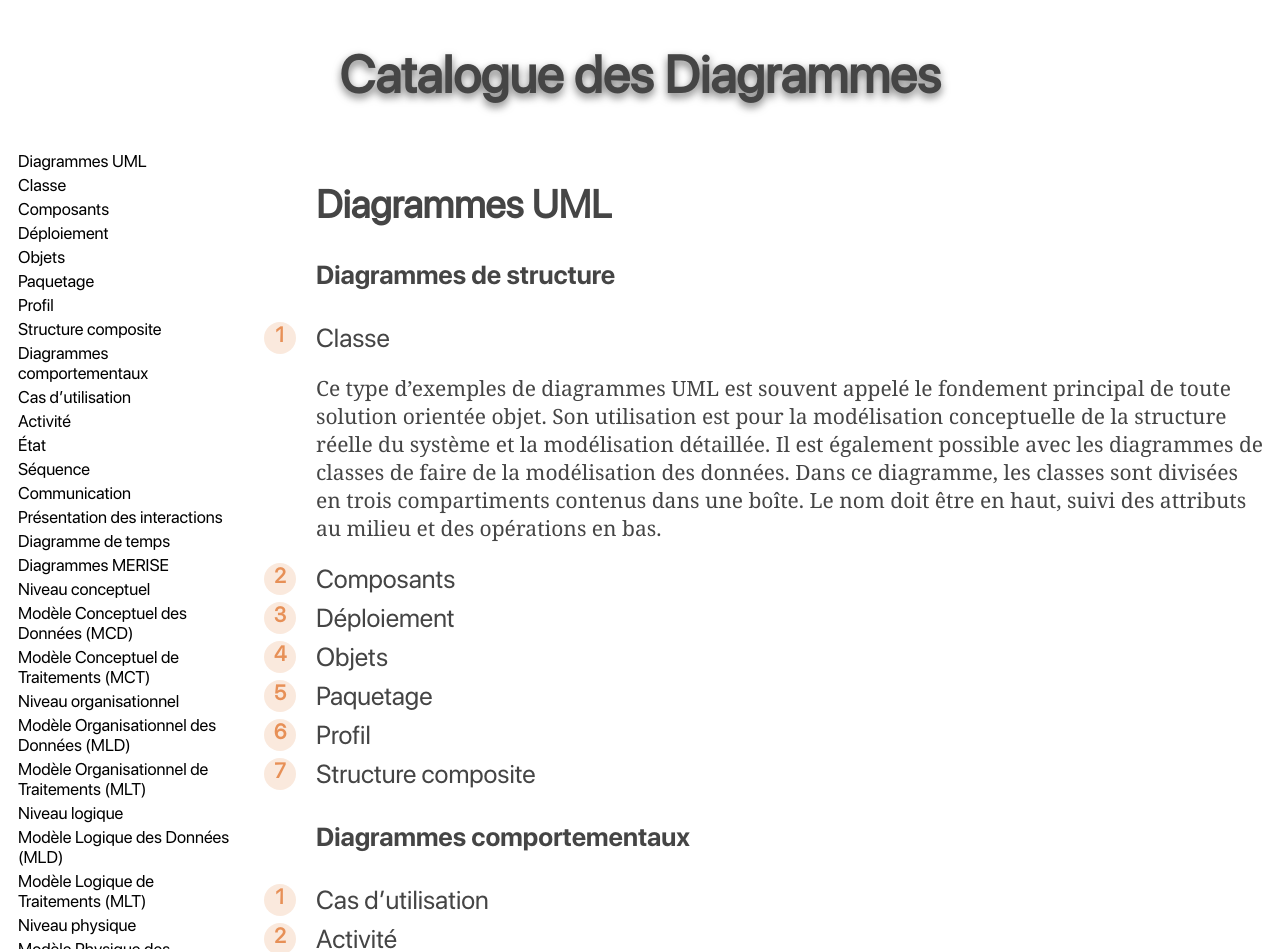
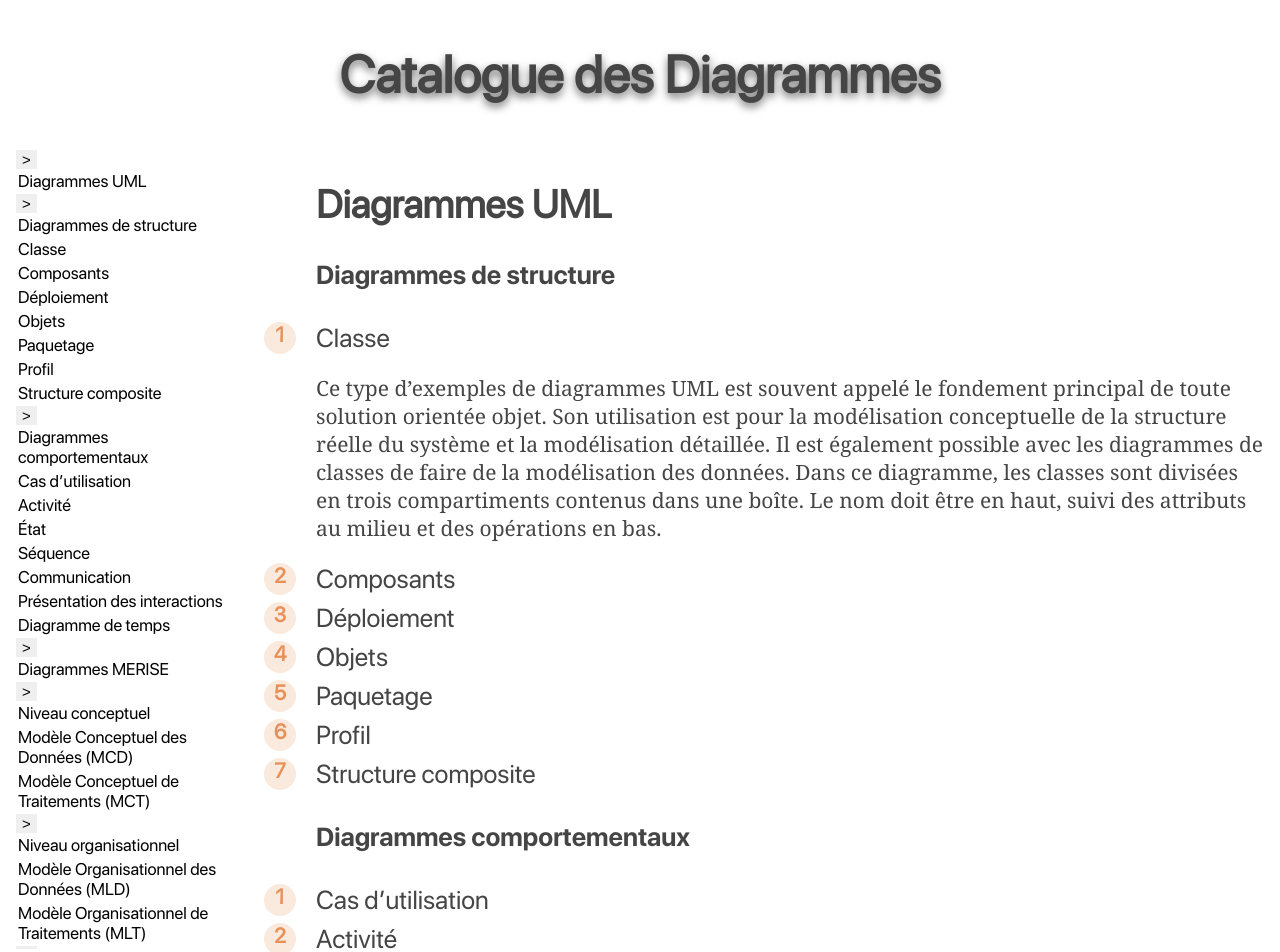
Before and after one commit to 2023-cda-alt-devops-p3/catalog-nt, a React (Create React App) app: page / in a window 1280 px wide. Shown: the top 952 px of the page. Built offline with nearby package versions, Linux system fonts and the light colour scheme.

Commit message:
docs: :memo: added netlify url / added non-functional html buttons for sidebar

```diff
--- a/src/App.js
+++ b/src/App.js
@@ -4,9 +4,11 @@ function App() {
       <header className="App-header">
         <h1>Catalogue des Diagrammes</h1>
       </header>
+
       <body>
         <div className="App-sidebar">
-          <a>Diagrammes UML</a>
+        <button type="button" class="collapsible">&#62;</button><a>Diagrammes UML</a>
+        <button type="button" class="collapsible">&#62;</button><a>Diagrammes de structure</a>
           <a>Classe</a>
           <a>Composants</a>
           <a>Déploiement</a>
@@ -14,7 +16,7 @@ function App() {
           <a>Paquetage</a>
           <a>Profil</a>
           <a>Structure composite</a>
-          <a>Diagrammes comportementaux</a>
+          <button type="button" class="collapsible">&#62;</button><a>Diagrammes comportementaux</a>
           <a>Cas d’utilisation</a>
           <a>Activité</a>
           <a>État</a>
@@ -22,24 +24,25 @@ function App() {
           <a>Communication</a>
           <a>Présentation des interactions</a>
           <a>Diagramme de temps</a>
-          <a>Diagrammes MERISE</a>
-          <a>Niveau conceptuel</a>
+          <button type="button" class="collapsible">&#62;</button><a>Diagrammes MERISE</a>
+          <button type="button" class="collapsible">&#62;</button><a>Niveau conceptuel</a>
           <a>Modèle Conceptuel des Données (MCD)</a>
           <a>Modèle Conceptuel de Traitements (MCT)</a>
-          <a>Niveau organisationnel</a>
+          <button type="button" class="collapsible">&#62;</button><a>Niveau organisationnel</a>
           <a>Modèle Organisationnel des Données (MLD)</a>
           <a>Modèle Organisationnel de Traitements (MLT)</a>
-          <a>Niveau logique</a>
+          <button type="button" class="collapsible">&#62;</button><a>Niveau logique</a>
           <a>Modèle Logique des Données (MLD)</a>
           <a>Modèle Logique de Traitements (MLT)</a>
-          <a>Niveau physique</a>
+          <button type="button" class="collapsible">&#62;</button><a>Niveau physique</a>
           <a>Modèle Physique des Données (MPD)</a>
           <a>Modèle Physique de Traitements (MPT)</a>
-          <a>Autres modèles</a>
+          <button type="button" class="collapsible">&#62;</button><a>Autres modèles</a>
           <a>Modèle des Flux (MF)</a>
           <a>Modèle des États (ME)</a>
           <a>Modèle de Sécurité (MS)</a>
         </div>
+
         <div className="App-body">
           <h2>Diagrammes UML</h2>
           <ul>
--- a/src/index.css
+++ b/src/index.css
@@ -62,6 +62,14 @@ body {
   font-family: 'SF Pro Dislay Bold';
 }
 
+.collapsible {
+  background-color:none;
+  border: none;
+  text-align: left;
+  outline: none;
+  font-size: 15px;
+}
+
 h1 {
   filter: drop-shadow(0 4px 4px #454545be);
 }
```
Also changed, not shown: 1 other file (tests, documents, lock files or other folders).
